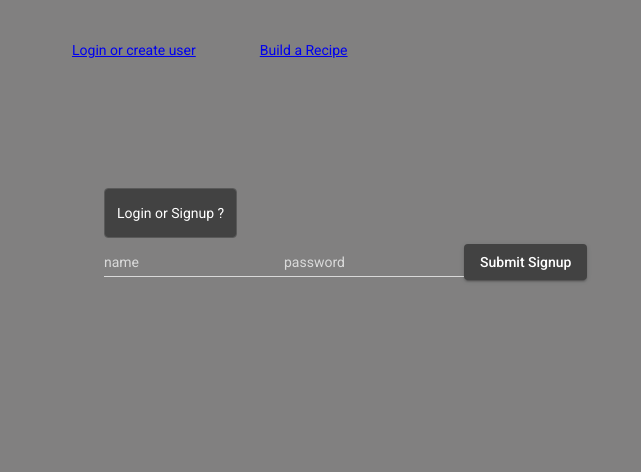
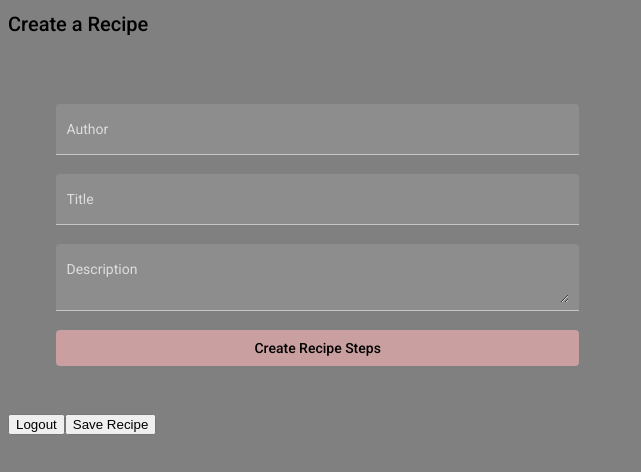
Before and after one commit to WSINTRA/AngularPractise, an Angular app: page /welcome in a window 1280 px wide. Shown: the top 472 px of the page, without its empty margins (0-641 px from the left). Built offline with nearby package versions, Linux system fonts and the light colour scheme; sample sign-in values are in the browser's storage.

Commit message:
user can now login and begin creating recipes

```diff
--- a/package.json
+++ b/package.json
@@ -21,6 +21,7 @@
     "@angular/platform-browser": "~9.1.11",
     "@angular/platform-browser-dynamic": "~9.1.11",
     "@angular/router": "~9.1.11",
+    "@auth0/angular-jwt": "^4.2.0",
     "rxjs": "^6.5.5",
     "tslib": "^1.10.0",
     "zone.js": "~0.10.2"
--- a/src/app/app.component.html
+++ b/src/app/app.component.html
@@ -1,5 +1 @@
-<nav>
-    <a routerLink="/welcome" routerLinkActive="active">Login or create user</a>
-    <a routerLink="/recipe-form" routerLinkActive="active">Build a Recipe</a>
-  </nav>
 <router-outlet></router-outlet>
--- a/src/app/app.module.ts
+++ b/src/app/app.module.ts
@@ -15,6 +15,7 @@ import { HttpClientModule } from '@angular/common/http';
 import {NewRecipe} from './recipe.service';
 import {SailsService} from './sailsBackEnd.service';
 
+
 @NgModule({
   declarations: [
     AppComponent,
@@ -31,7 +32,8 @@ import {SailsService} from './sailsBackEnd.service';
     AppRoutingModule,
     BrowserAnimationsModule,
     MaterialModule,
-    ReactiveFormsModule
+    ReactiveFormsModule,
+
   ],
   providers: [NewRecipe, SailsService],
   bootstrap: [AppComponent]
--- a/src/app/landing-page/landing-page.component.html
+++ b/src/app/landing-page/landing-page.component.html
@@ -1,3 +1,11 @@
+<div *ngIf="isLoggedIn | async; else elseBlock;">
+  <h2>Create a Recipe</h2>
+  <app-recipe-form></app-recipe-form>
+  <button>Logout</button>
+  <button>Save Recipe</button>
+</div>
+
+<ng-template #elseBlock>
   <div class="login-container">
     <mat-button-toggle-group name="fontStyle" aria-label="Font Style">
       <mat-button-toggle (click)="switchLoginRegister()" value="Login"
@@ -11,3 +19,4 @@
       <app-signup></app-signup>
     </div>
   </div>
+</ng-template>
--- a/src/app/landing-page/landing-page.component.ts
+++ b/src/app/landing-page/landing-page.component.ts
@@ -1,4 +1,6 @@
 import { Component, OnInit, Input } from '@angular/core';
+import {SailsService} from '../sailsBackEnd.service';
+import { Observable } from "rxjs";
 
 @Component({
   selector: 'app-landing-page',
@@ -6,8 +8,10 @@ import { Component, OnInit, Input } from '@angular/core';
   styleUrls: ['./landing-page.component.scss']
 })
 export class LandingPageComponent implements OnInit {
-
-  constructor() { }
+  isLoggedIn : Observable<boolean>;
+  constructor(private _sails:SailsService) {
+    this.isLoggedIn = _sails.isLoggedIn();
+  }
 
   ngOnInit(): void {
   }
--- a/src/app/login/login.component.html
+++ b/src/app/login/login.component.html
@@ -1,12 +1,18 @@
+<h2>LOGIN</h2>
 <form class="login-form">
   <mat-form-field class="login-full-width">
     <mat-label>name</mat-label>
 
-      <input matInput placeholder="Your name" [formControl]="loginNameControl">
+    <input matInput placeholder="Your name" [formControl]="loginNameControl" />
   </mat-form-field>
   <mat-form-field class="login-full-width">
     <mat-label>password</mat-label>
-        <input matInput type="password"placeholder="Password" [formControl]="loginPassControl">
+    <input
+      matInput
+      type="password"
+      placeholder="Password"
+      [formControl]="loginPassControl"
+    />
   </mat-form-field>
   <button mat-raised-button (click)="onSubmit()">Submit Login</button>
 </form>
--- a/src/app/login/login.component.ts
+++ b/src/app/login/login.component.ts
@@ -1,6 +1,7 @@
 import { Component, OnInit } from '@angular/core';
 import { FormControl } from '@angular/forms';
 import {SailsService} from '../sailsBackEnd.service';
+import { Observable } from "rxjs";
 
 @Component({
   selector: 'app-login',
@@ -8,18 +9,20 @@ import {SailsService} from '../sailsBackEnd.service';
   styleUrls: ['./login.component.scss']
 })
 export class LoginComponent implements OnInit {
+  isLoggedIn : Observable<boolean>;
+  constructor(private _sails:SailsService) {
+    this.isLoggedIn = _sails.isLoggedIn();
+  }
 
-  constructor(private _submit:SailsService) { }
 
   ngOnInit(): void {
   }
   loginNameControl = new FormControl('');
   loginPassControl = new FormControl('');
 
-  onSubmit(){
+onSubmit(){
     let username = this.loginNameControl.value
     let password = this.loginPassControl.value
-    this._submit.userLogin(username, password);
+    this._sails.userLogin(username, password);
   }
-
 }
--- a/src/app/sailsBackEnd.service.ts
+++ b/src/app/sailsBackEnd.service.ts
@@ -1,18 +1,33 @@
 import { Injectable } from '@angular/core';
-import { HttpClient, HttpHeaders } from '@angular/common/http';
-import { environment } from '../environments/environment';
-import { map } from 'rxjs/operators';
+import { BehaviorSubject, Observable } from "rxjs";
 
 @Injectable({
   providedIn: 'root'
 })
-
 export class SailsService {
   //opiniated framework wants me to use HttpClient ?
-  constructor(private _http: HttpClient) { }
+  constructor() { }
+  private API_URL: string = "http://localhost:1337";
+  //Learning that Angular uses observables for persisting variables across the app
+  isLoginSubject = new BehaviorSubject<boolean>(this.hasToken());
+  private hasToken(): boolean {
+    if (localStorage['access_token']) {
+      return true
+    }
+    return false;
+  }
+  //Method for checking if a user is already logged in
+  public get loggedIn(): boolean {
+    return localStorage.getItem('access_token') !== null;
+  }
+  isLoggedIn(): Observable<boolean> {
+    return this.isLoginSubject.asObservable();
+  }
 
-  private API_URL: string = "http://localhost:1337";
-
+  ////
+  public JSONtoken: any;
+  public RecipeWithSteps: any;
+  //Login Function using fetch is called from login component as a service
   userLogin(username, password) {
     //Create a data object for name and password to send to backend
     let data = { 'name': username, 'password': password }
@@ -32,8 +47,11 @@ export class SailsService {
             return alert("Invalid username of password")
           }
           //Save response as token and user details including the recipes associated with user
-          console.log(serverResponse)
-
+          //FIGURE THIS OUT
+          //Store token in localStorage, probably not the best but will work for now
+          this.JSONtoken = serverResponse.token;
+          localStorage.setItem('access_token', this.JSONtoken);
+          this.isLoginSubject.next(true);
         })
     }
     catch (err) {
@@ -41,4 +59,40 @@ export class SailsService {
     }
   }
 
+  logout() {
+    localStorage.removeItem('access_token');
+    this.isLoginSubject.next(false);
+  }
+  //TODO: Fix this becasue it is not DRY, too much repeated code from login
+  userSignup(username, password) {
+    let data = { 'name': username, 'password': password }
+    try {
+      //Send a signUp request to the local server and store the JSON webtoken
+      fetch(this.API_URL + '/user/signup', {
+        method: 'POST',
+        headers: {
+          'Content-Type': 'application/json'
+        },
+        body: JSON.stringify(data)
+      }).then(res => res.json())
+        .then(serverResponse => {
+          //Check that the server had any errors
+          //TODO: Make this a better error message
+          if (serverResponse.err) {
+            return alert("There was an error")
+          }
+          this.JSONtoken = serverResponse.token;
+          //Store token in localStorage, probably not the best but will work for now
+          localStorage.setItem('access_token', this.JSONtoken);
+          this.isLoginSubject.next(true);
+        })
+
+    }
+    catch (err) {
+      console.log(err)
+    }
+
+  }
+
+
 }
--- a/src/app/signup/signup.component.html
+++ b/src/app/signup/signup.component.html
@@ -1,4 +1,4 @@
-
+<h2>SIGN-UP</h2>
 <form class="signup-form" (ngSubmit)="onSubmit()" >
     <mat-form-field class="login-full-width">
       <mat-label>name</mat-label>
```
Also changed, not shown: 1 other file (tests, documents, lock files or other folders). Lines whose indentation alone changed are shown as unchanged.
